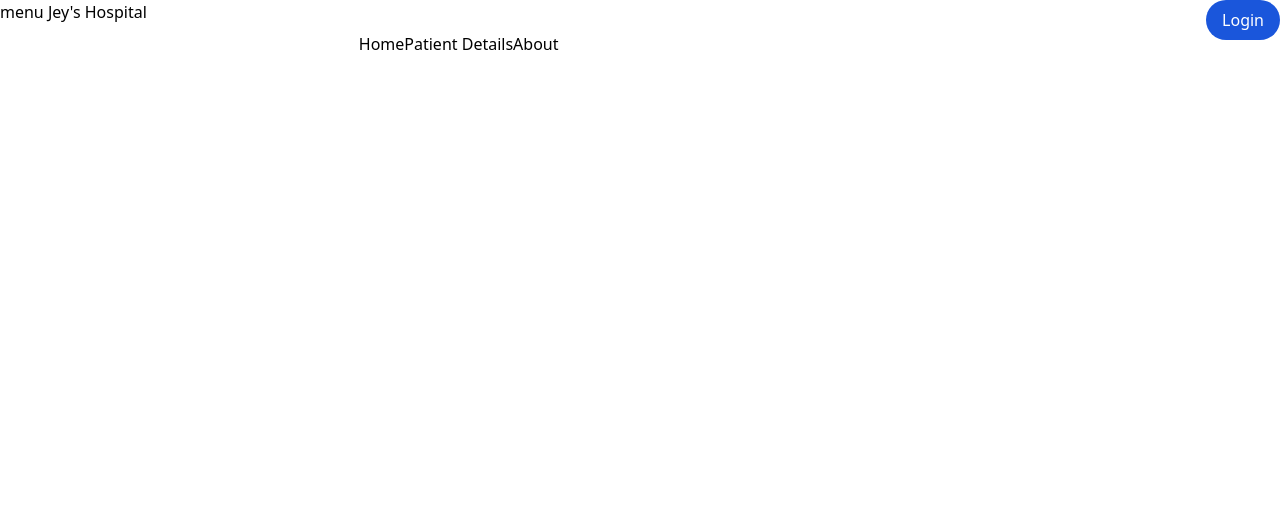
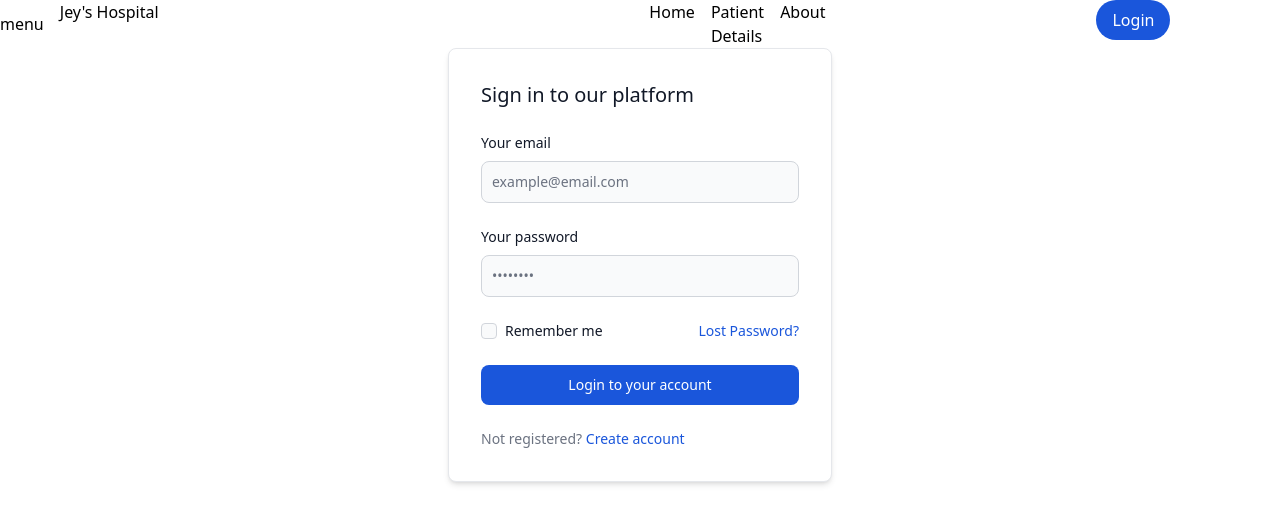
Before and after one commit to AkumuJey/healthbio, a Vue app: page /login in a window 1280 px wide. Shown: the top 524 px of the page. Built offline with nearby package versions, Linux system fonts and the light colour scheme; no server answers.

Commit message:
Fine Tuning navbar

```diff
--- a/src/App.vue
+++ b/src/App.vue
@@ -2,9 +2,11 @@
     <div class="">
       <div>
         <nav class="flex justify-between">
-          <div>
+          <div class="flex flex-nowrap gap-4">
               <button @click="toggleMenu">
+               <span>
                 menu
+               </span>
               </button>
             <a href="#">
               <span>
@@ -12,9 +14,10 @@
               </span>
             </a>
           </div>
-          <div class="flex sm:justify-around justify-between sm:gap-6">
+          <div class="flex sm:justify-around justify-between sm:gap-6 w-[60%]">
             <div>
-              <ul id="menuIcon" class="absolute top-8 mx-auto left-8 bg-white h-2/3 w-2/3 sm:flex sm:justify-center">
+              <ul id="menuIcon" class="absolute sm:w-[60%] sm:gap-4 sm:static sm:h-auto top-12 mx-auto left-8 bg-white h-2/3 w-2/3 sm:flex
+               sm:justify-center dark:bg-slate-400">
                 <li><router-link :to="{ name: 'home' }" class="">Home</router-link></li>
                 <li><router-link :to="{ name: 'patientDetails' }" class="">Patient Details</router-link></li>
                 <li><router-link :to="{ name: 'about' }" class="">About</router-link></li>
```
